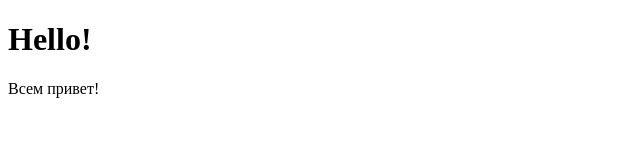
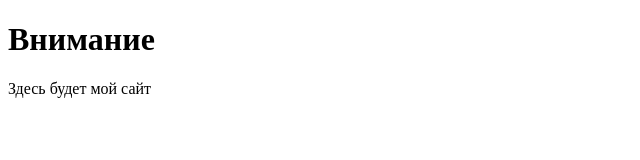
Before and after one commit to Vasiliy-Surovets/index.html, a plain HTML site: page index.html in a window 1280 px wide. Shown: the whole page, without its empty margins (0-640 px from the left). Drawn offline with Linux system fonts and the light colour scheme.

Commit message:
Update index.html

```diff
--- a/index.html
+++ b/index.html
@@ -7,8 +7,8 @@
 
  <body>
 
- <h1>Hello!</h1>
- <p>Всем привет!</p>
+ <h1>Внимание</h1>
+ <p>Здесь будет мой сайт</p>
 
  </body>
  </html>
```
